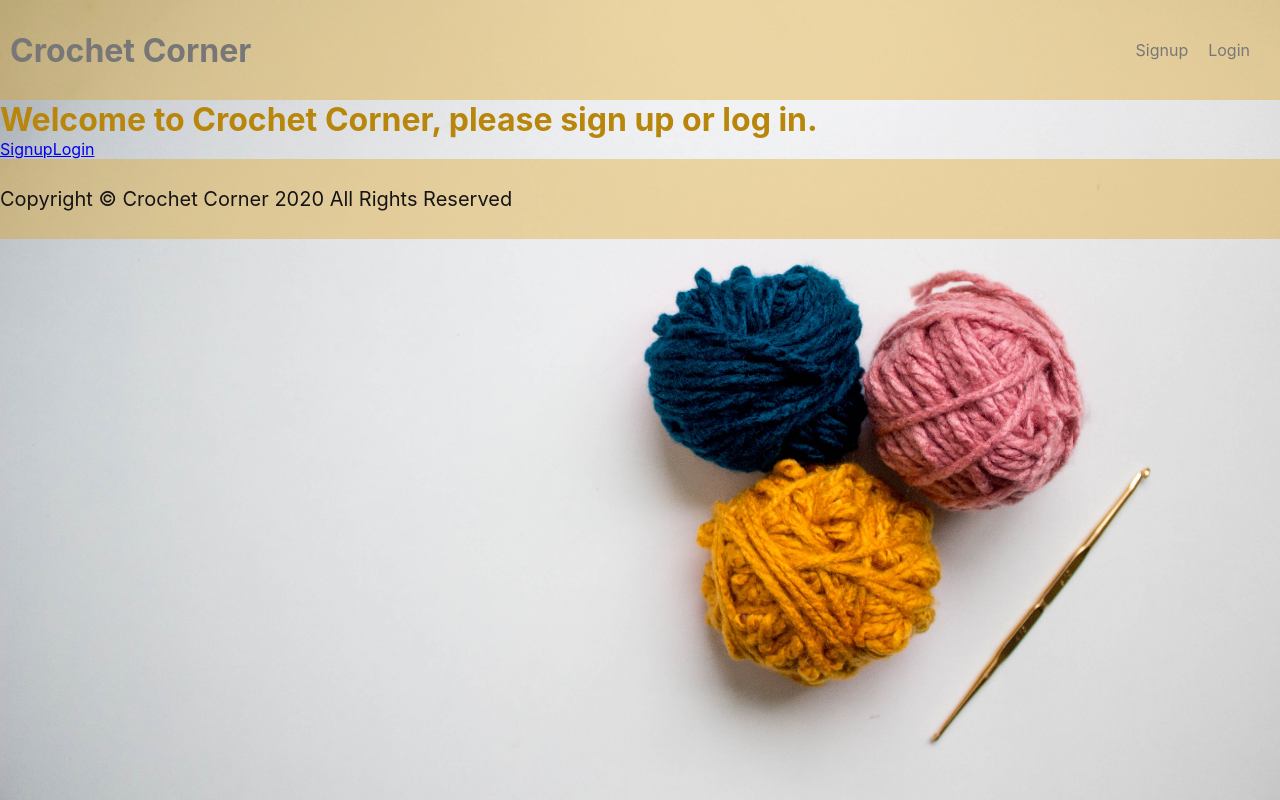
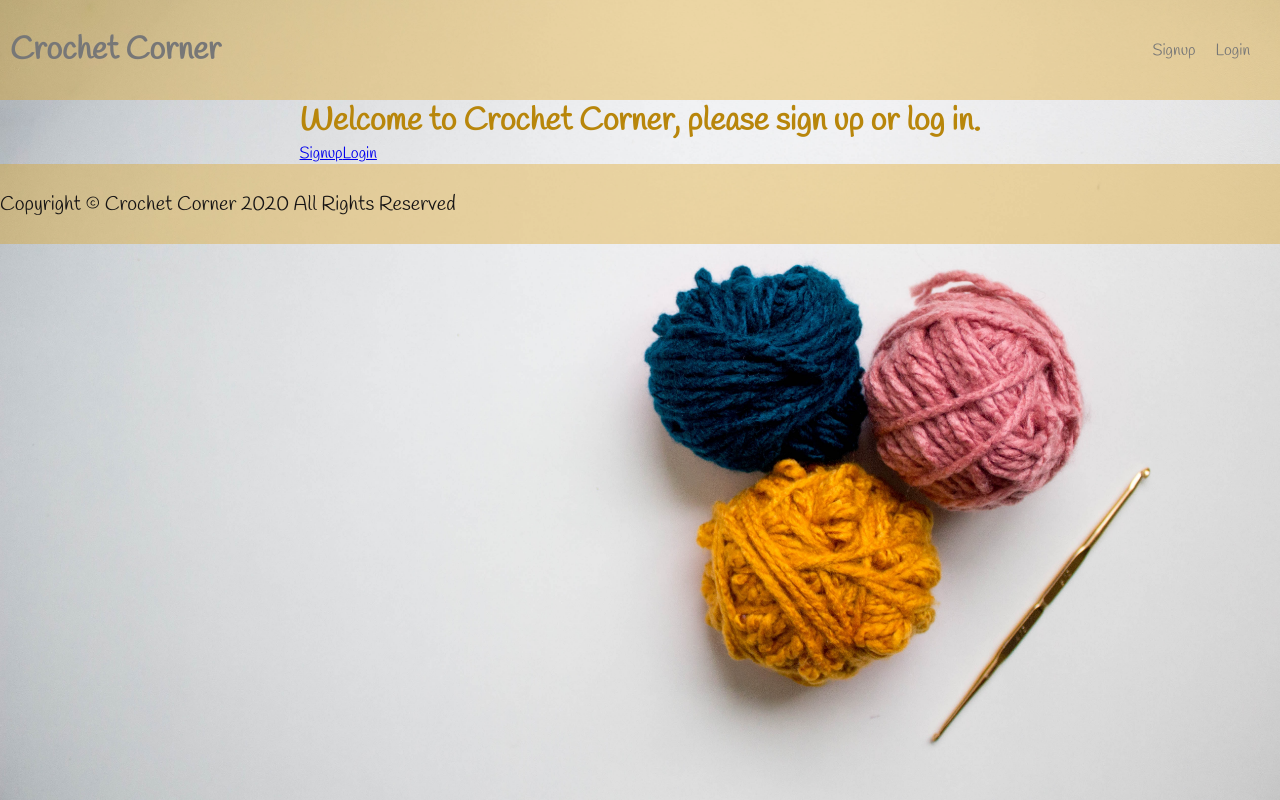
Before and after one commit to KeneishaC/crochet-corner-frontend, a React (Create React App) app: page / in a window 1280 px wide. Built offline with nearby package versions, Linux system fonts and the light colour scheme; no server answers; the HTML template or start-up script is replaced by a standard one.

Commit message:
adds google font styling

```diff
--- a/src/App.css
+++ b/src/App.css
@@ -1,3 +1,6 @@
+@import url('https://fonts.googleapis.com/css2?family=Handlee&display=swap');
+
+
 .App {
   min-height: 100vh;
   display: flex;
@@ -7,8 +10,5 @@
   background-size: cover;
   background-position: center;
   background-repeat: no-repeat;
+  font-family: 'Handlee', cursive;
 }
-
-@media {
-
-}
--- a/src/Pages/AboutPage/AboutPage.js
+++ /dev/null
@@ -1 +0,0 @@
-<h1>Crochet Corner is a  place <a href="https://github.com/KeneishaC/crochet-corner-frontend"></a></h1>
--- a/src/Pages/Homepage.js
+++ b/src/Pages/Homepage.js
@@ -3,7 +3,7 @@ import { Link  } from 'react-router-dom'
 export default function HomePage(props) {
     console.log(props)
     return (
-        <div>
+        <div style={homePage}>
 
             {
                 props.user ?
@@ -30,5 +30,8 @@ export default function HomePage(props) {
 
 
 const homePage ={
-
+    display: "flex",
+    flexDirection: "column",
+    justifyContent: "center",
+    alignItems: "center"
 }
--- a/src/components/createProject/CreateProject.css
+++ b/src/components/createProject/CreateProject.css
@@ -2,7 +2,7 @@
     display: flex;
     flex-direction: column;
     justify-content: space-evenly;
-    background-color: linen;
+    background-color: rgba(250, 240, 230, 0.705);
     color: darkgoldenrod;
     height: 400px;
     width: 500px;
```
Also changed, not shown: src/Images/Screen Shot 2020-12-09 at 1.12.52 PM.png (added), 1 other file (tests, documents, lock files or other folders).
